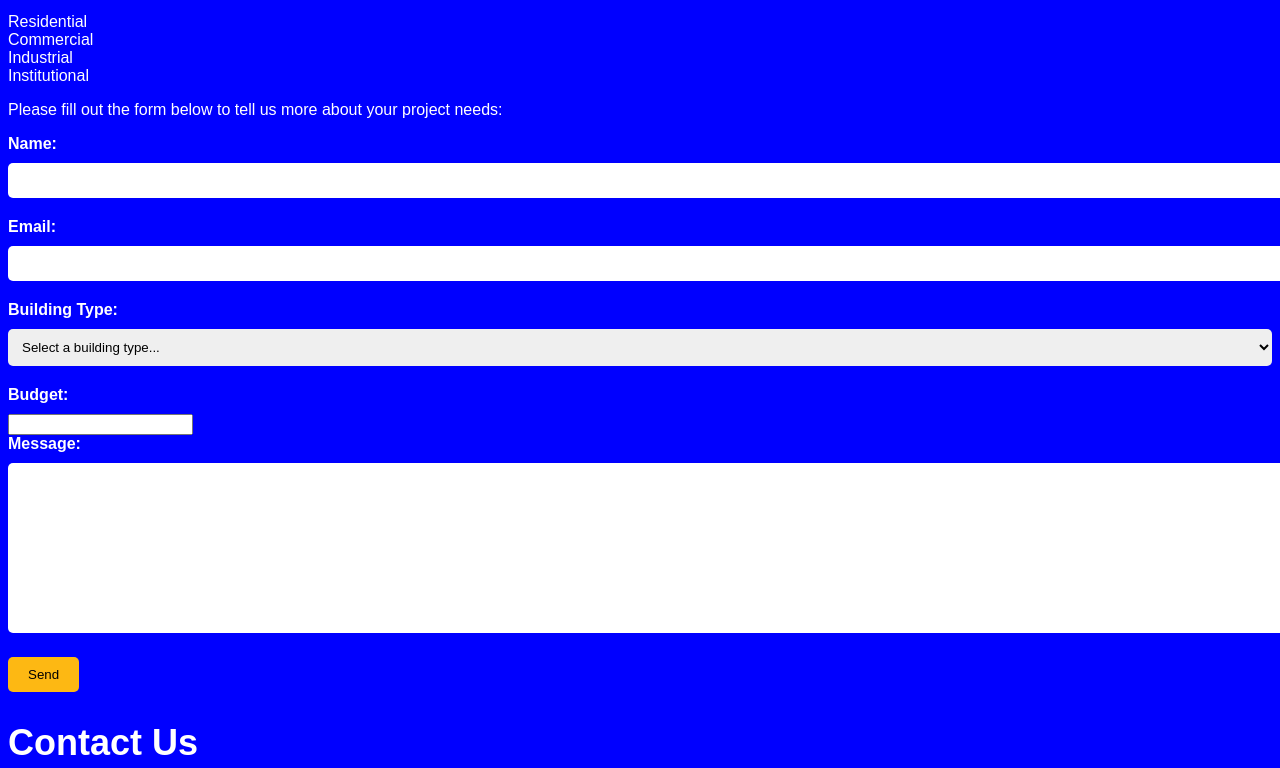
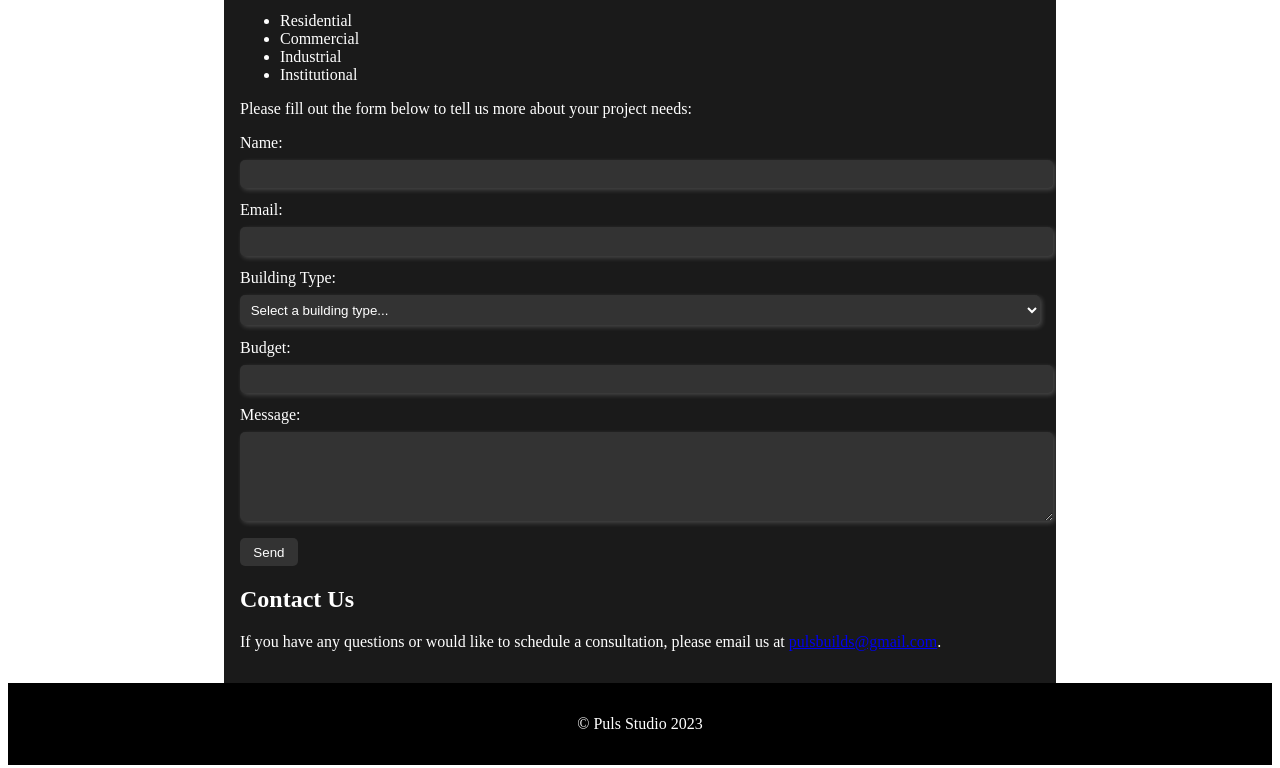
Before and after one commit to Marjon07/pulsstudio.com, a plain HTML site: page index.html in a window 1280 px wide. Shown: the part 225-993 px from the top of the page. Drawn offline with Linux system fonts and the light colour scheme.

Commit message:
Update style.css

```diff
--- a/style.css
+++ b/style.css
@@ -1,80 +1,58 @@
-body {
-  font-family: Arial, sans-serif;
-  background-color: blue;
+/* Style for header */
+header {
+  background-color: black;
+  color: white;
+  display: flex;
+  justify-content: space-between;
+  align-items: center;
+  padding: 1em;
+}
+
+/* Style for main content */
+main {
+  max-width: 800px;
+  margin: 0 auto;
+  padding: 1em;
+  background-color: #1a1a1a;
   color: white;
 }
 
-.container {
-  max-width: 800px;
-  margin: 0 auto;
-  padding: 20px;
+/* Style for form */
+form label, form select {
+  display: block;
+  margin-bottom: 0.5em;
 }
 
-.section {
-  margin: 50px 0;
+form input, form textarea, form select {
+  width: 100%;
+  padding: 0.5em;
+  border: none;
+  border-radius: 5px;
+  box-shadow: 2px 2px 5px rgba(255, 255, 255, 0.2);
+  margin-bottom: 1em;
+  background-color: #333;
+  color: white;
 }
 
-h2 {
-  font-size: 36px;
-  margin-bottom: 10px;
+form button {
+  background-color: #333;
+  color: white;
+  border: none;
+  border-radius: 5px;
+  padding: 0.5em 1em;
+  cursor: pointer;
+  transition: all 0.3s ease;
 }
 
-ul {
-  list-style: none;
-  margin: 0;
-  padding: 0;
+form button:hover {
+  background-color: white;
+  color: black;
 }
 
-label {
-  display: block;
-  margin-bottom: 10px;
-  font-weight: bold;
+/* Style for footer */
+footer {
+  background-color: black;
+  color: white;
+  text-align: center;
+  padding: 1em;
 }
-
-input[type="text"],
-input[type="email"],
-select {
-  width: 100%;
-  padding: 10px;
-  border-radius: 5px;
-  border: none;
-  margin-bottom: 20px;
-}
-
-textarea {
-  width: 100%;
-  padding: 10px;
-  border-radius: 5px;
-  border: none;
-  margin-bottom: 20px;
-  resize: vertical;
-  height: 150px;
-}
-
-button[type="submit"] {
-  background-color: #FDB813;
-  color: black;
-  padding: 10px 20px;
-  border-radius: 5px;
-  border: none;
-  cursor: pointer;
-}
-
-.contact-info {
-  display: flex;
-  flex-direction: column;
-}
-
-.contact-info p {
-  margin: 0;
-  margin-bottom: 10px;
-}
-
-.contact-info a {
-  color: #FDB813;
-}
-
-.mapouter {
-  position: relative;
-  text-align: right;
-  height: 500px;
```
